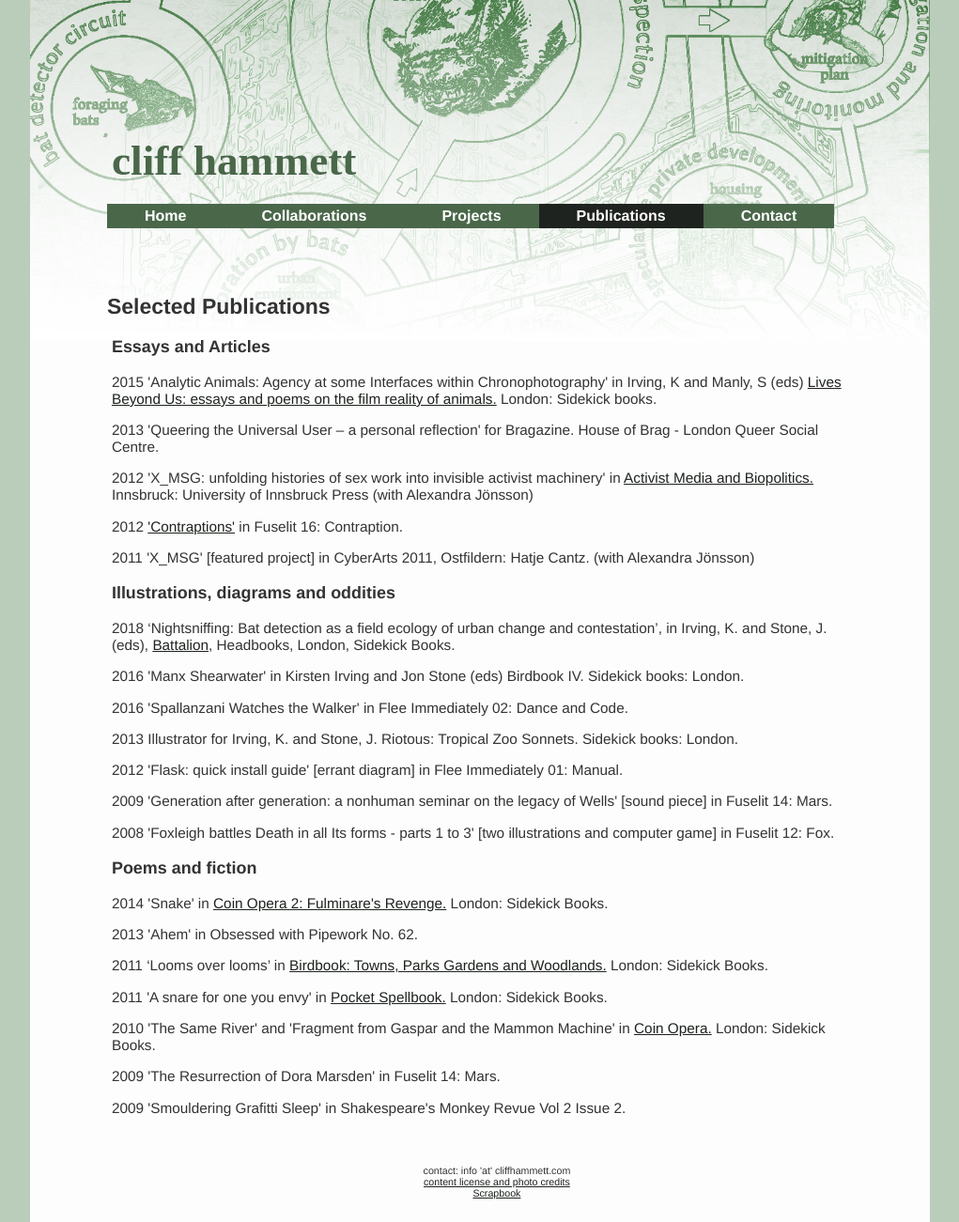
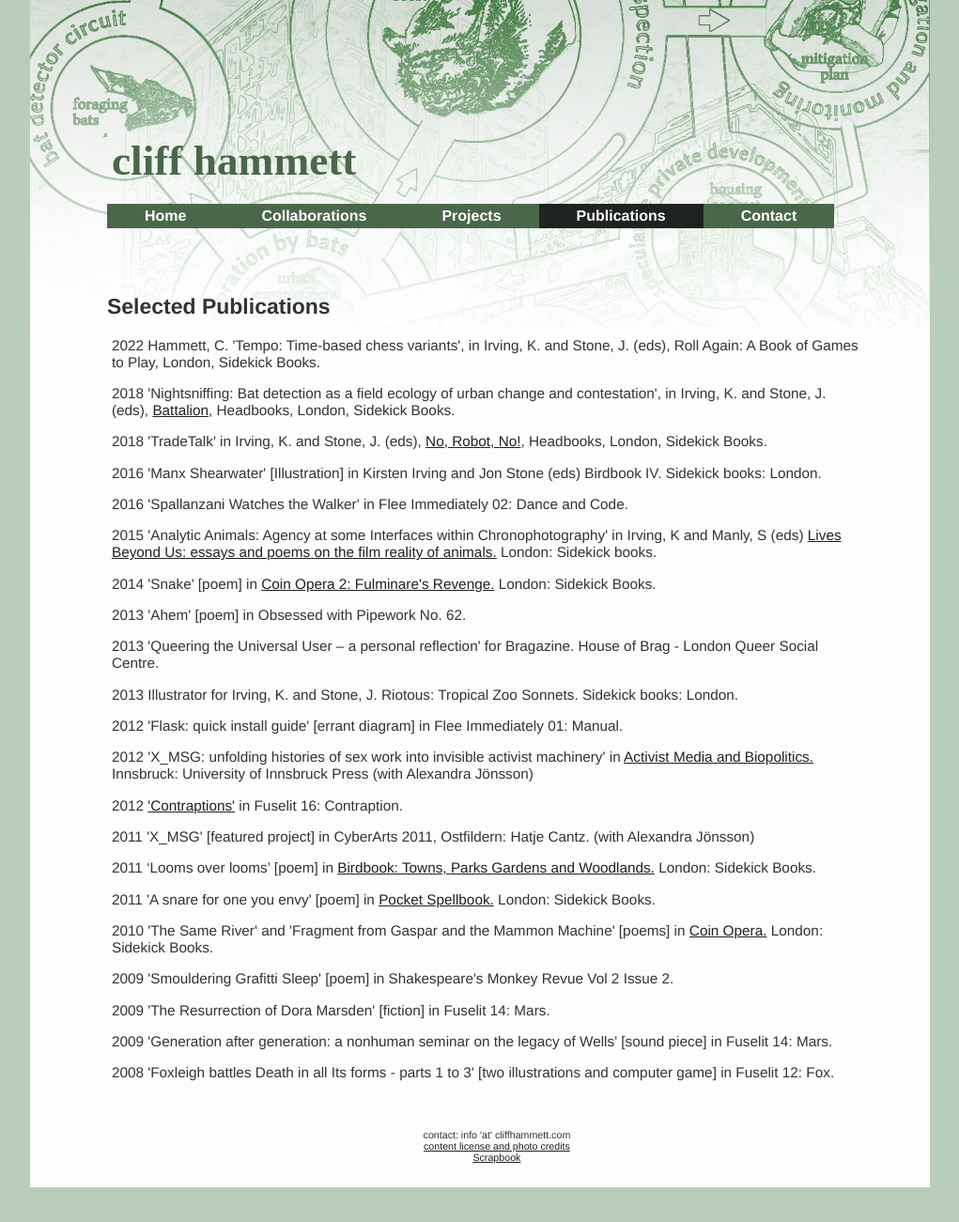
Before and after one commit to dentalplan/dentalplan.github.io, a Jekyll site: the page built from publications.html, in a window 1280 px wide. Shown: the whole page at 94% size, without its empty margins (129-1150 px from the left). Built offline with Jekyll 4.4.1, drawn with Linux system fonts in a browser that asks for light colours; after the commit the page ends 1264 px from its top, so only the background shows below that.

Commit message:
updated publication list

```diff
--- a/publications.html
+++ b/publications.html
@@ -6,13 +6,39 @@ title: Selected Publications
 
 	<section>
 
-		<h3>Essays and Articles</h3>
+    <p>
+    2022	Hammett, C. 'Tempo: Time-based chess variants', in Irving, K. and Stone, J. (eds), Roll 	Again: A Book of Games to Play, London, Sidekick Books.
+    </p>
+    <p>
+    2018   'Nightsniffing: Bat detection as a field ecology of urban change and contestation', in Irving, K. and Stone, J. (eds), <a href="http://sidekickbooks.com/booklab/books/battalion/">Battalion</a>, Headbooks, London, Sidekick Books.
+    </p>
+    <p>
+    2018 'TradeTalk' in Irving, K. and Stone, J. (eds), <a href="https://sidekickbooks.com/booklab/books/norobotno/">No, Robot, No!</a>, Headbooks, London, Sidekick Books.
+    </p>
+    <p>
+    2016	'Manx Shearwater' [Illustration] in Kirsten Irving and Jon Stone (eds) Birdbook IV. Sidekick books: London.
+		</p>
+		<p>
+			2016	'Spallanzani Watches the Walker' in Flee Immediately 02: Dance and Code.
+		</p>
 		<p>
 			2015 'Analytic Animals: Agency at some Interfaces within Chronophotography' in Irving, K and
 			Manly, S (eds) <a href="http://www.sidekickbooks.com/livesbeyondus.php">Lives Beyond Us: essays and poems on the film reality of animals.</a> London: Sidekick books.
 		</p>
 		<p>
+			2014	'Snake' [poem] in <a href="http://www.sidekickbooks.com/coinoperaii.php">Coin Opera 2: Fulminare's Revenge.</a> London: Sidekick Books.
+		</p>
+		<p>
+			2013	'Ahem' [poem] in Obsessed with Pipework No. 62.
+		</p>
+		<p>
 			2013 'Queering the Universal User – a personal reflection' for Bragazine. House of Brag - London Queer Social Centre.
+		</p>
+		<p>
+			2013	Illustrator for Irving, K. and Stone, J. Riotous: Tropical Zoo Sonnets. Sidekick books: London.
+		</p>
+		<p>
+			2012	'Flask: quick install guide' [errant diagram] in Flee Immediately 01: Manual.
 		</p>
 		<p>
 			2012	 'X_MSG: unfolding histories of sex work into invisible activist machinery' in <a href="http://www.uibk.ac.at/iup/buch_pdfs/activist-media-and-biopolitics.pdf">Activist
@@ -24,52 +50,27 @@ title: Selected Publications
 		<p>
 			2011	'X_MSG' [featured project] in CyberArts 2011, Ostfildern: Hatje Cantz. (with Alexandra Jönsson)
 		</p>
-
-		<h3>Illustrations, diagrams and oddities</h3>
-        <p>
-            2018   ‘Nightsniffing: Bat detection as a field ecology of urban change and contestation’, in Irving, K. and Stone, J. (eds), <a href="http://sidekickbooks.com/booklab/books/battalion/">Battalion</a>, Headbooks, London, Sidekick Books.
-        </p>
-        <p>
-			2016	'Manx Shearwater' in Kirsten Irving and Jon Stone (eds) Birdbook IV. Sidekick books: London.
+		<p>   	2011 	‘Looms over looms’ [poem] in <a href="http://www.sidekickbooks.com/birdbook.php">Birdbook: Towns, Parks Gardens and Woodlands.</a> London:
+			Sidekick Books.
 		</p>
 		<p>
-			2016	'Spallanzani Watches the Walker' in Flee Immediately 02: Dance and Code.
+			2011	'A snare for one you envy' [poem] in <a href="http://www.sidekickbooks.com/pocketspellbook.php">Pocket Spellbook.</a>  London: Sidekick Books.
 		</p>
 		<p>
-			2013	Illustrator for Irving, K. and Stone, J. Riotous: Tropical Zoo Sonnets. Sidekick books: London.
+			2010 	'The Same River' and 'Fragment from Gaspar and the Mammon Machine' [poems] in <a href="http://www.sidekickbooks.com/coinopera.php">Coin Opera.</a> London: Sidekick Books.
 		</p>
 		<p>
-			2012	'Flask: quick install guide' [errant diagram] in Flee Immediately 01: Manual.
+			2009	'Smouldering Grafitti Sleep' [poem] in Shakespeare's Monkey Revue Vol 2 Issue 2.
 		</p>
+		<p>
+			2009	'The Resurrection of Dora Marsden' [fiction] in Fuselit 14: Mars.
+		</p>
+
 		<p>
 			2009	'Generation after generation: a nonhuman seminar on the legacy of Wells' [sound piece] in Fuselit 14: Mars.
 		</p>
 		<p>
 			2008	'Foxleigh battles Death in all Its forms - parts 1 to 3' [two illustrations and computer game] in Fuselit 12: Fox.
 		</p>
-
-		<h3>Poems and fiction</h3>
-		<p>
-			2014	'Snake' in <a href="http://www.sidekickbooks.com/coinoperaii.php">Coin Opera 2: Fulminare's Revenge.</a> London: Sidekick Books.
-		</p>
-		<p>
-			2013	'Ahem' in Obsessed with Pipework No. 62.
-		</p>
-		<p>   	2011 	‘Looms over looms’ in <a href="http://www.sidekickbooks.com/birdbook.php">Birdbook: Towns, Parks Gardens and Woodlands.</a> London:
-			Sidekick Books.
-		</p>
-		<p>
-			2011	'A snare for one you envy' in <a href="http://www.sidekickbooks.com/pocketspellbook.php">Pocket Spellbook.</a>  London: Sidekick Books.
-		</p>
-		<p>
-			2010 	'The Same River' and 'Fragment from Gaspar and the Mammon Machine' in <a href="http://www.sidekickbooks.com/coinopera.php">Coin Opera.</a> London: Sidekick Books.
-		</p>
-		<p>
-			2009	'The Resurrection of Dora Marsden' in Fuselit 14: Mars.
-		</p>
-		<p>
-			2009	'Smouldering Grafitti Sleep' in Shakespeare's Monkey Revue Vol 2 Issue 2.
-		</p>
-
 	</section>
 </body>
```
